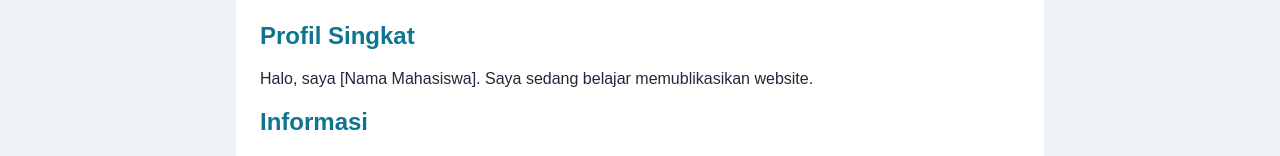
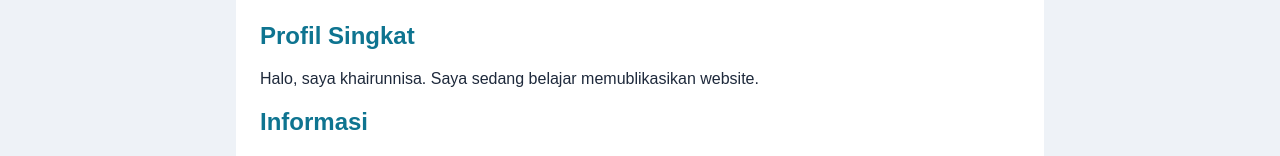
Before and after one commit to khrnnssha-debug/websiteweb, a plain HTML site: page index.html in a window 1280 px wide. Shown: the part 216-372 px from the top of the page. Drawn offline with Linux system fonts and the light colour scheme.

Commit message:
Update index.html

```diff
--- a/index.html
+++ b/index.html
@@ -19,7 +19,7 @@
   </header>
   <main>
     <h2>Profil Singkat</h2>
-    <p>Halo, saya [Nama Mahasiswa]. Saya sedang belajar memublikasikan website.</p>
+    <p>Halo, saya khairunnisa. Saya sedang belajar memublikasikan website.</p>
     <h2>Informasi</h2>
     <ul>
       <li>Program Studi: Informatika</li>
```
